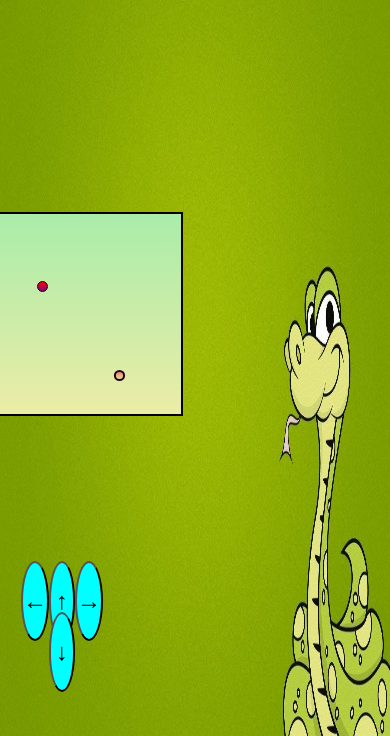
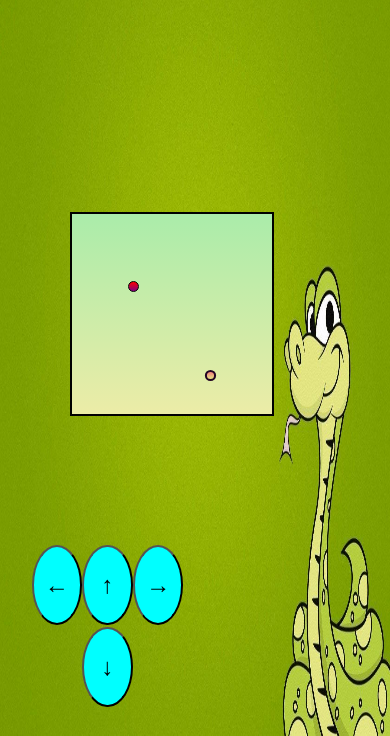
Before and after one commit to goutamkushwah/Mobile-game-Snake, a plain HTML site: page index.html in a window 390 px wide. Shown: the part 108-844 px from the top of the page. Drawn offline with Linux system fonts and the light colour scheme; a web font is replaced by a local one.

Commit message:
Update style.css

```diff
--- a/style.css
+++ b/style.css
@@ -105,9 +105,7 @@ button {
         padding:0;
     }
   .keyboard{
-      height: 102px;
-    width: 104px;
-    margin-top: 160%;
+        margin-top: 160%;
     margin-right: -50%;
     }
     #board{
```
